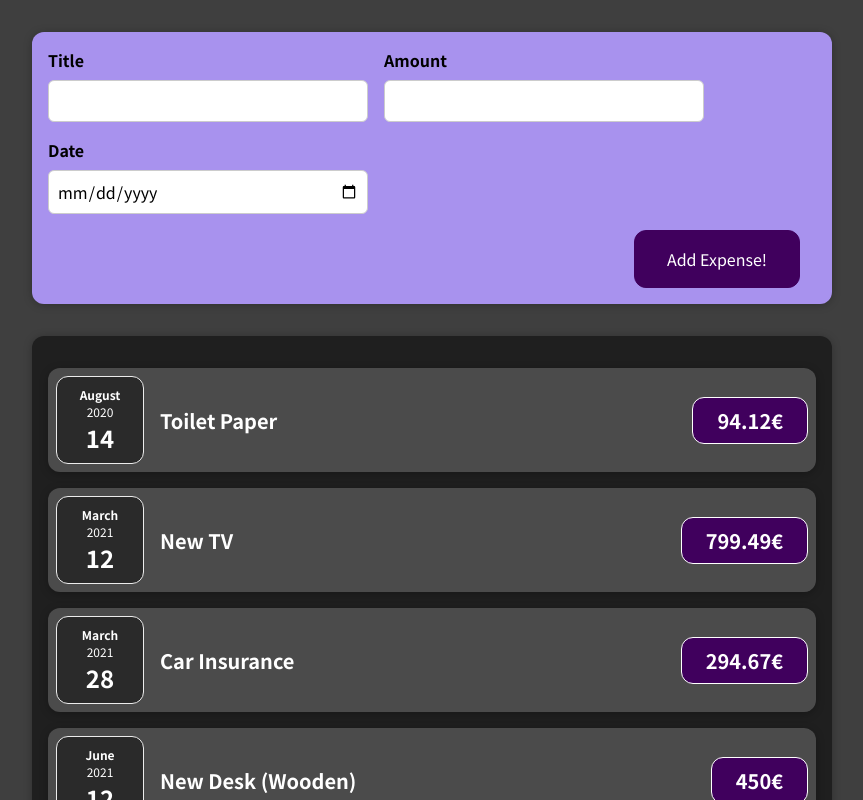
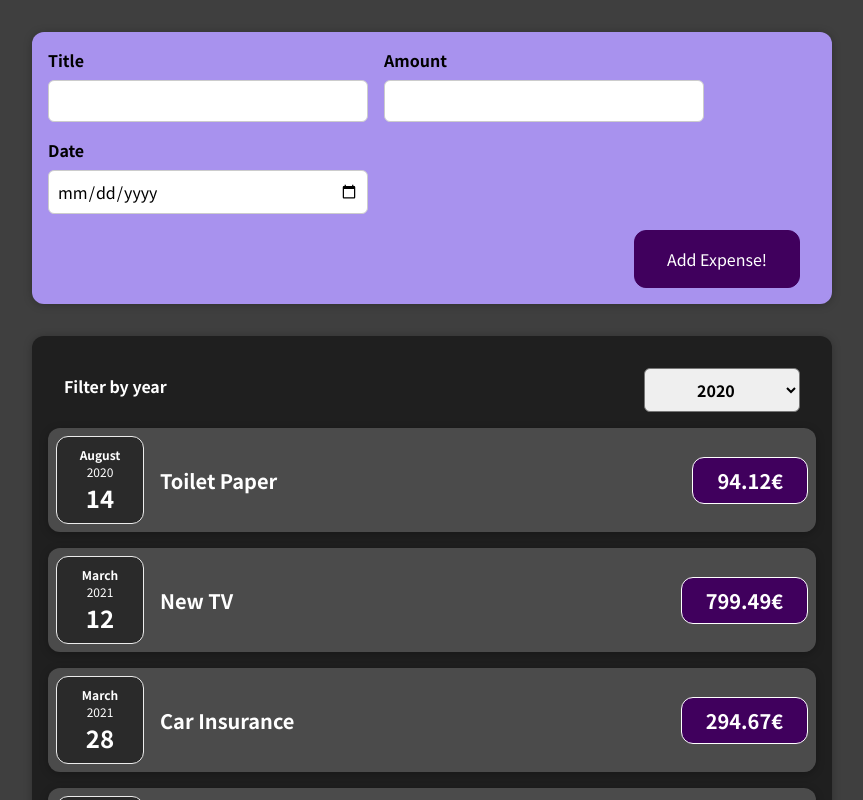
Before and after one commit to petah-sama/expense-tracker, a React (Create React App) app: page / in a window 1280 px wide. Shown: the top 800 px of the page, without its empty margins (208-1071 px from the left). Built offline with nearby package versions, Linux system fonts and the light colour scheme.

Commit message:
added a component to filter the year of the expenses

```diff
--- a/src/App.js
+++ b/src/App.js
@@ -29,9 +29,14 @@
     },
   ];
 
+  const addExpenseHandler = (expense) => {
+    console.log('In [App.js]');
+    console.log(expense);
+  };
+
   return (
     <div>
-      <NewExpense />
+      <NewExpense onAddExpense={addExpenseHandler} />
       <Expenses expenses={expenses} />
     </div>
   );
--- /dev/null
+++ b/src/components/Expenses/ExpenseFilter/ExpenseFilter.css
@@ -0,0 +1,24 @@
+.expenses-filter {
+  color: white;
+  padding: 0 1rem;
+}
+
+.expenses-filter__control {
+  display: flex;
+  width: 100%;
+  align-items: center;
+  justify-content: space-between;
+  margin: 1rem 0;
+}
+
+.expenses-filter label {
+  font-weight: bold;
+  margin-bottom: 0.5rem;
+}
+
+.expenses-filter select {
+  font: inherit;
+  padding: 0.5rem 3rem;
+  font-weight: bold;
+  border-radius: 6px;
+}
--- /dev/null
+++ b/src/components/Expenses/ExpenseFilter/ExpenseFilter.jsx
@@ -0,0 +1,23 @@
+import './ExpenseFilter.css';
+
+const ExpensesFilter = (props) => {
+  const dropdownChangeHandler = (event) => {
+    props.onChangeFilter(event.target.value);
+  };
+
+  return (
+    <div className="expenses-filter">
+      <div className="expenses-filter__control">
+        <label>Filter by year</label>
+        <select value={props.selected} onChange={dropdownChangeHandler}>
+          <option value="2022">2022</option>
+          <option value="2021">2021</option>
+          <option value="2020">2020</option>
+          <option value="2019">2019</option>
+        </select>
+      </div>
+    </div>
+  );
+};
+
+export default ExpensesFilter;
--- a/src/components/Expenses/Expenses.jsx
+++ b/src/components/Expenses/Expenses.jsx
@@ -1,9 +1,18 @@
+import { useState } from 'react';
+
 import ExpenseItem from './ExpenseItem/ExpenseItem';
+import ExpensesFilter from './ExpenseFilter/ExpenseFilter';
 import Card from '../UI/Card/Card';
 
 import './Expenses.css';
 
 function Expenses(props) {
+  const [filteredYear, setFilteredYear] = useState('2020');
+
+  const filterChangeHandler = (selectedYear) => {
+    setFilteredYear(selectedYear);
+  };
+
   const expenseItemList = props.expenses.map((expense) => {
     return (
       <ExpenseItem
@@ -15,7 +24,17 @@
     );
   });
 
-  return <Card className="expenses">{expenseItemList}</Card>;
+  return (
+    <div>
+      <Card className="expenses">
+        <ExpensesFilter
+          selected={filteredYear}
+          onChangeFilter={filterChangeHandler}
+        />
+        {expenseItemList}
+      </Card>
+    </div>
+  );
 }
 
 export default Expenses;
--- a/src/components/NewExpense/ExpenseForm.jsx
+++ b/src/components/NewExpense/ExpenseForm.jsx
@@ -28,7 +28,7 @@
       date: new Date(enteredDate),
     };
 
-    console.log(expenseData);
+    props.onSaveExpenseData(expenseData);
     setEnteredTitle('');
     setEnteredAmount('');
     setEnteredDate('');
--- a/src/components/NewExpense/NewExpense.jsx
+++ b/src/components/NewExpense/NewExpense.jsx
@@ -3,9 +3,17 @@
 import './NewExpense.css';
 
 const NewExpense = (props) => {
+  const saveExpenseDataHandler = (enteredExpenseDate) => {
+    const expenseData = {
+      ...enteredExpenseDate,
+      id: Math.random().toString(),
+    };
+    props.onAddExpense(expenseData);
+  };
+
   return (
     <div className="new-expense">
-      <ExpenseForm />
+      <ExpenseForm onSaveExpenseData={saveExpenseDataHandler} />
     </div>
   );
 };
```
Also changed, not shown: 1 other file (tests, documents, lock files or other folders).
